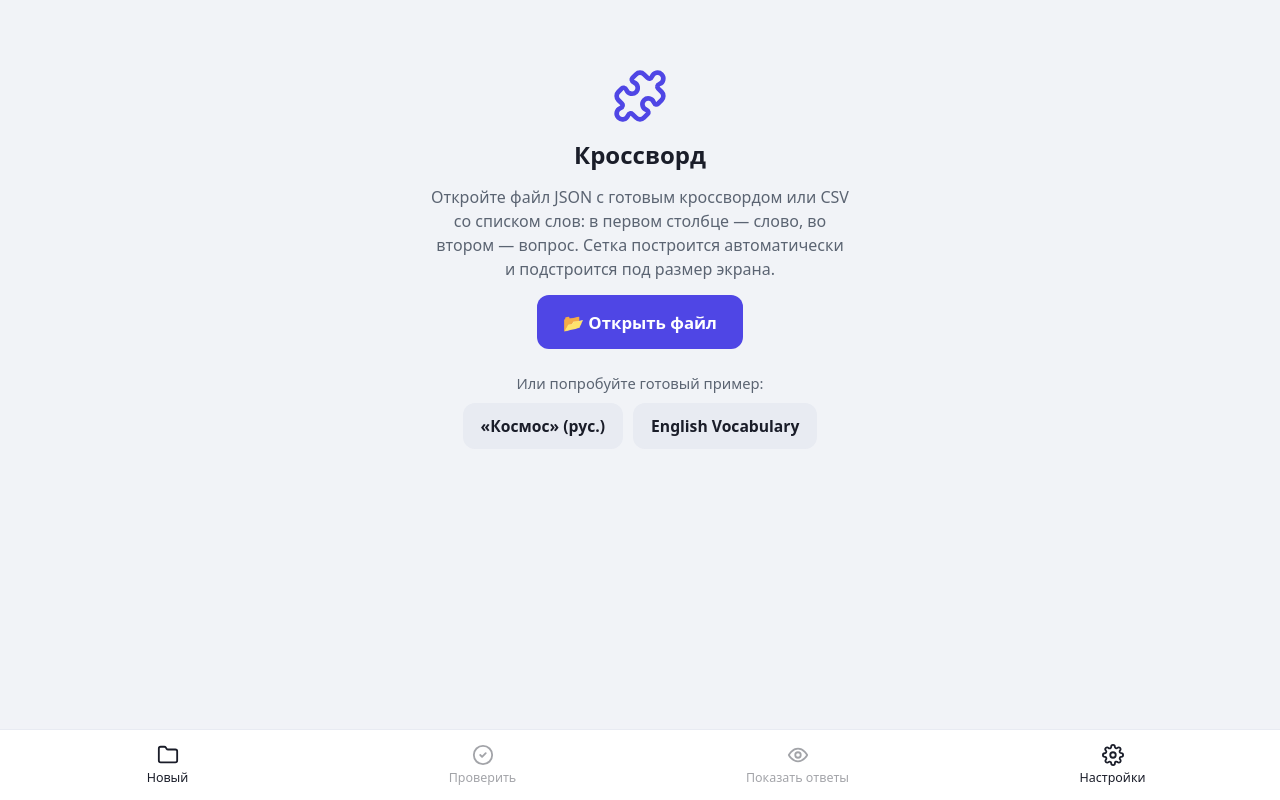
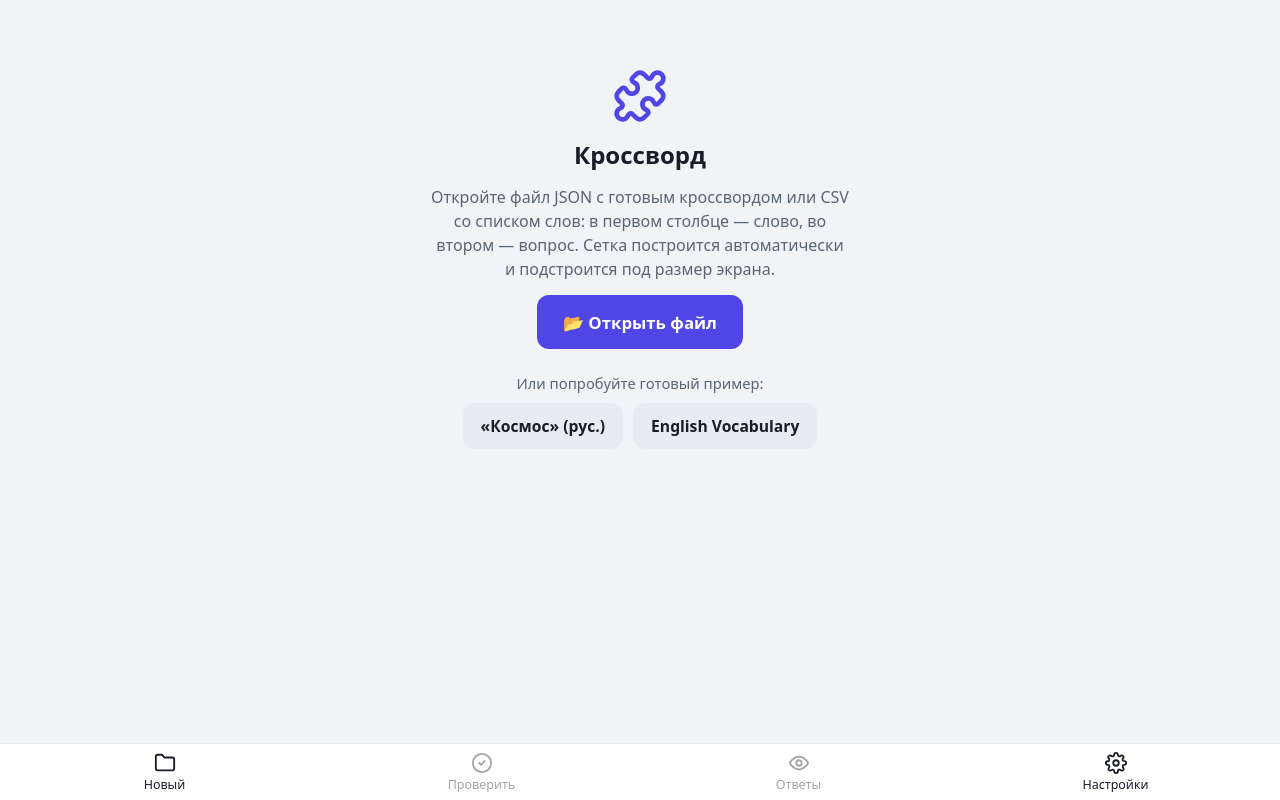
Before and after one commit to 8785496/crossword-react, a React (Vite) app: page / in a window 1280 px wide. Built offline with nearby package versions, Linux system fonts and the light colour scheme.

Commit message:
Make footer more compact and shorten answer toggle labels

```diff
--- a/src/components/Footer.tsx
+++ b/src/components/Footer.tsx
@@ -53,7 +53,7 @@ export default function Footer({
       />
       <FooterButton
         icon={answersShown ? <IconEyeOff /> : <IconEye />}
-        label={answersShown ? 'Скрыть ответы' : 'Показать ответы'}
+        label={answersShown ? 'Скрыть' : 'Ответы'}
         onClick={onToggleAnswers}
         disabled={!hasPuzzle}
         active={answersShown}
--- a/src/styles.css
+++ b/src/styles.css
@@ -372,23 +372,25 @@ body {
   gap: 4px;
   background: var(--surface);
   border-top: 1px solid var(--surface-2);
-  padding: 8px 12px calc(8px + env(safe-area-inset-bottom));
+  padding: 5px 8px calc(5px + env(safe-area-inset-bottom));
 }
 
 .footer-btn {
   flex: 1;
-  min-height: 54px;
+  min-height: 46px;
+  padding: 2px 4px;
   display: flex;
   flex-direction: column;
   align-items: center;
   justify-content: center;
-  gap: 3px;
+  gap: 2px;
   border: none;
-  border-radius: 12px;
+  border-radius: 10px;
   background: transparent;
   color: var(--text);
   font-family: inherit;
   font-size: 0.78rem;
+  white-space: nowrap;
   cursor: pointer;
 }
 
```
